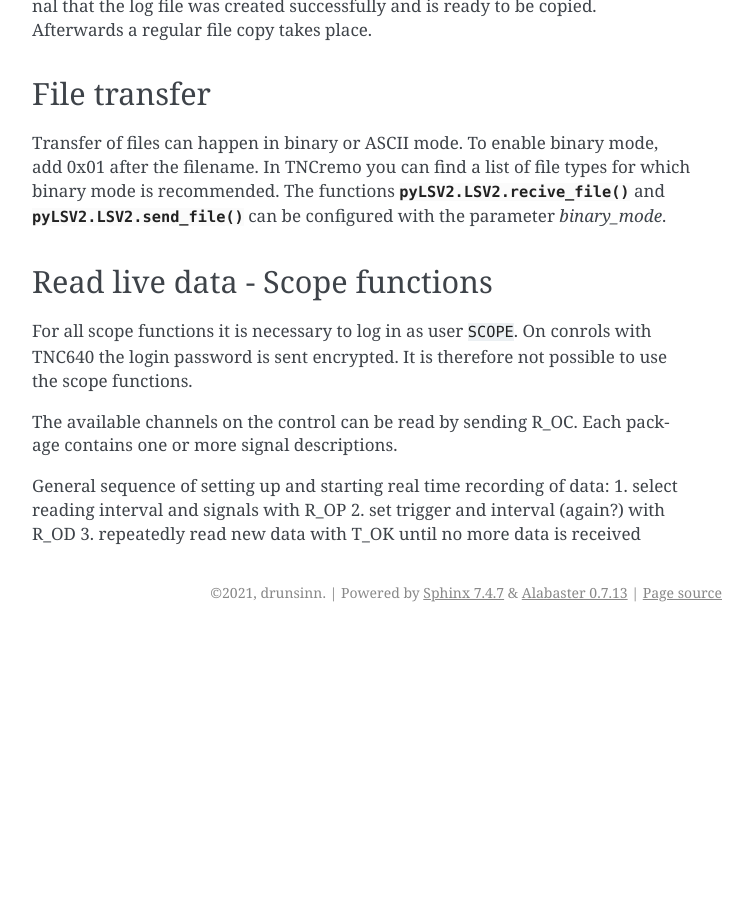
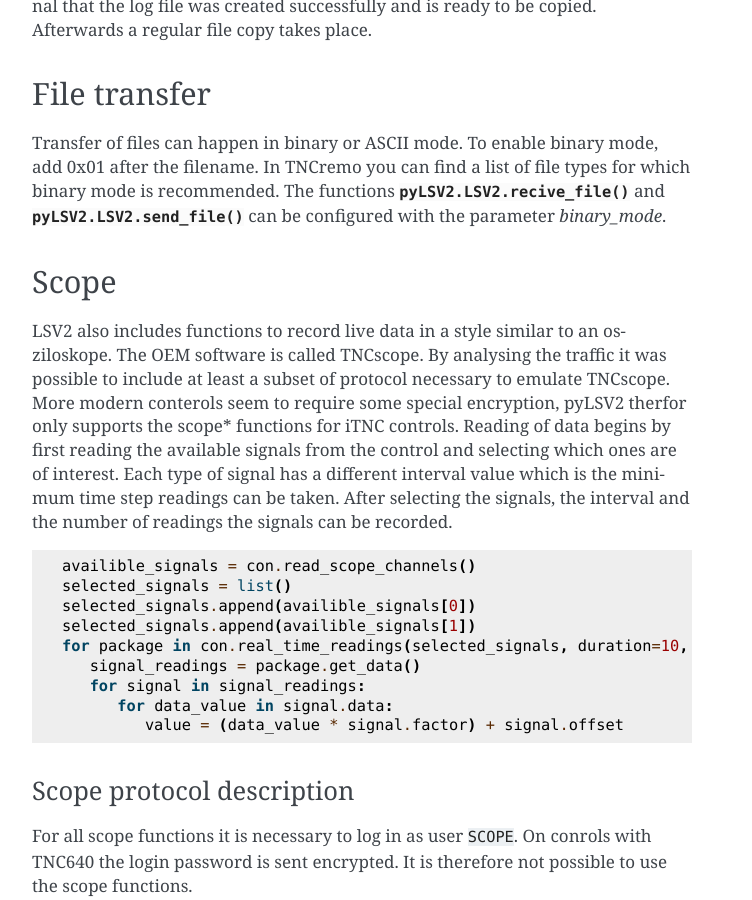
Before and after one commit to drunsinn/pyLSV2, a Sphinx documentation site: the page built from docs/protocol.rst, in a window 1280 px wide and 900 px high, scrolled down 2912 px. Shown: the whole window, without its empty margins (388-1140 px from the left). Built offline with Sphinx 7.4.7, drawn with Linux system fonts in a browser that asks for light colours; pages that are not in the unit, such as notebooks, are missing from menus; before the commit the page ends 3544 px from its top, so only the background shows below that; some of the changed text lies outside the part shown.

Commit message:
update documentation

```diff
--- a/docs/conf.py
+++ b/docs/conf.py
@@ -34,7 +34,7 @@ extensions = [
     "sphinx.ext.autodoc",
     "sphinx.ext.githubpages",
     "myst_parser",
-    "sphinx_autodoc_typehints"
+    "sphinx_autodoc_typehints",
 ]
 
 # Add any paths that contain templates here, relative to this directory.
@@ -65,6 +65,6 @@ typehints_fully_qualified = False
 always_document_param_types = True
 typehints_document_rtype = True
 typehints_use_rtype = True
-typehints_defaults = 'comma'
+typehints_defaults = "comma"
 simplify_optional_unions = True
 typehints_formatter = None
--- a/docs/package.rst
+++ b/docs/package.rst
@@ -74,5 +74,5 @@ Scope specific classes and functions
 .. autoclass:: pyLSV2.dat_cls.ScopeReading
     :members:
 
-.. automodule:: pyLSV2.scope_misc
+.. automodule:: pyLSV2.misc_scope
     :members:
--- a/docs/protocol.rst
+++ b/docs/protocol.rst
@@ -105,9 +105,28 @@ File transfer
 Transfer of files can happen in binary or ASCII mode. To enable binary mode, add 0x01 after the filename. In TNCremo you can find a list of file types for which binary mode is recommended.
 The functions :py:meth:`pyLSV2.LSV2.recive_file` and :py:meth:`pyLSV2.LSV2.send_file` can be configured with the parameter `binary_mode`.
 
+Scope
+-----
+LSV2 also includes functions to record live data in a style similar to an osziloskope. The OEM software is called TNCscope.
+By analysing the traffic it was possible to include at least a subset of protocol necessary to emulate TNCscope. More modern conterols seem to require some special encryption, pyLSV2 therfor only supports the scope* functions for iTNC controls.
+Reading of data begins by first reading the available signals from the control and selecting which ones are of interest. Each type of signal has a different interval value which is the minimum time step readings can be taken.
+After selecting the signals, the interval and the number of readings the signals can be recorded.
 
-Read live data - Scope functions
---------------------------------
+::
+
+   availible_signals = con.read_scope_channels()
+   selected_signals = list()
+   selected_signals.append(availible_signals[0])
+   selected_signals.append(availible_signals[1])
+   for package in con.real_time_readings(selected_signals, duration=10, interval=6000):
+      signal_readings = package.get_data()
+      for signal in signal_readings:
+         for data_value in signal.data:
+            value = (data_value * signal.factor) + signal.offset
+
+
+Scope protocol description
+++++++++++++++++++++++++++
 For all scope functions it is necessary to log in as user ``SCOPE``.
 On conrols with TNC640 the login password is sent encrypted. It is therefore not possible to use the scope functions.
 
```
Also changed, not shown: 2 other files.
